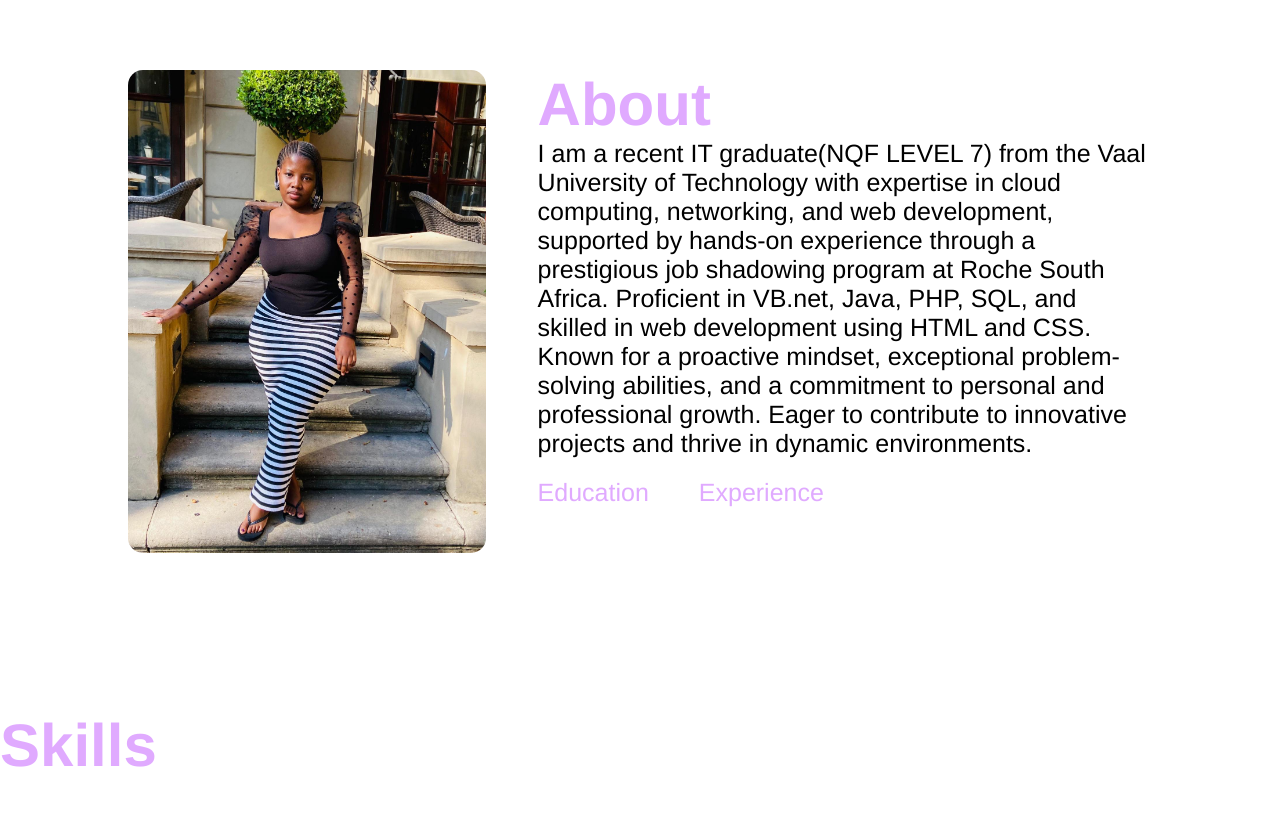
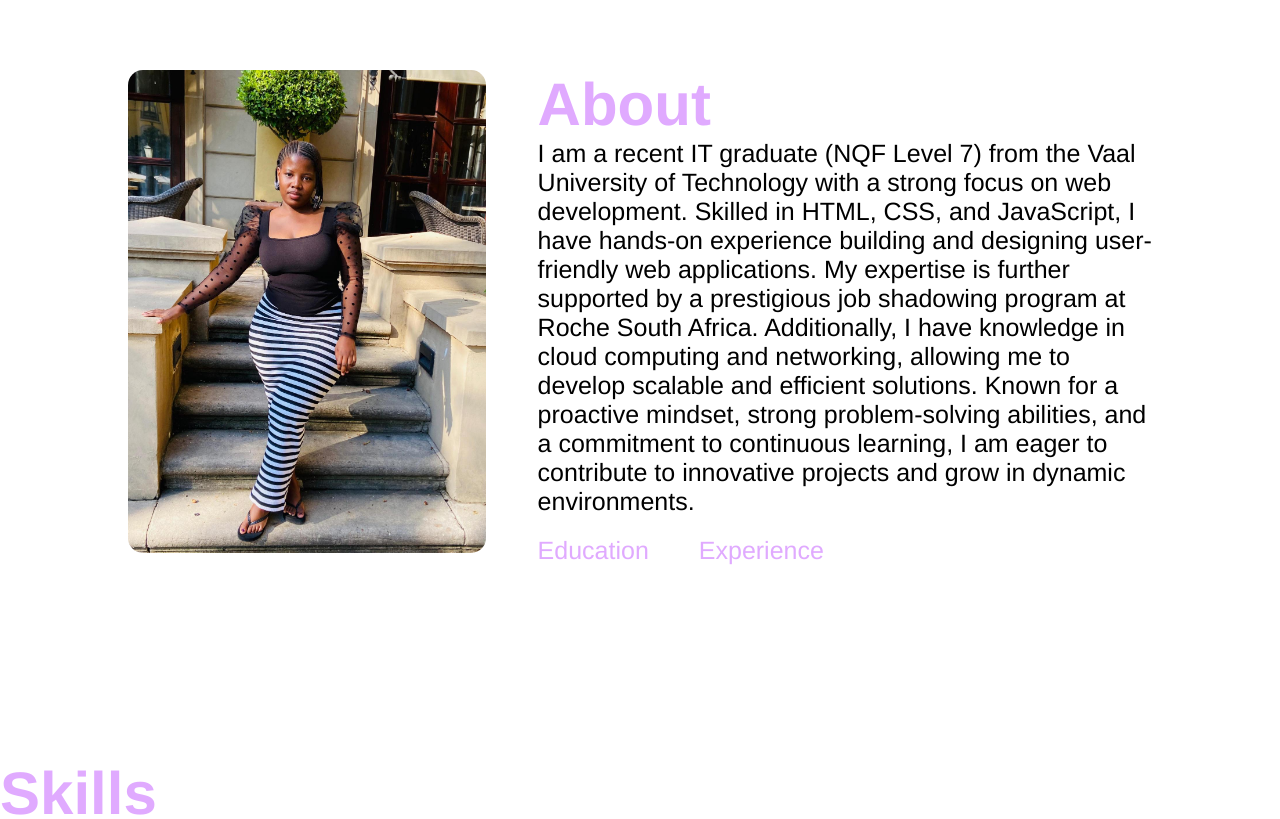
Before and after one commit to Isamonyeseala/Isabella-s-Personal-Portfolio, a plain HTML site: page index.html in a window 1280 px wide. Shown: the part 820-1639 px from the top of the page. Drawn offline with Linux system fonts and the light colour scheme.

Commit message:
Update index.html
Added new information about me

```diff
--- a/index.html
+++ b/index.html
@@ -47,25 +47,18 @@
                 </div>
                 <div class="about-col-2">
                     <h1 class="sub-title">About</h1>
-                    <p>I am a recent IT graduate(NQF LEVEL 7) from the Vaal University of Technology with expertise in
-                        cloud computing, networking, and web development, supported by hands-on experience through a
-                        prestigious job shadowing program at Roche South Africa. Proficient in VB.net, Java, PHP, SQL,
-                        and skilled in web development using HTML and CSS. Known for a proactive mindset, exceptional
-                        problem-solving abilities, and a commitment to personal and professional growth. Eager to
-                        contribute to innovative projects and thrive in dynamic environments.</p>
+                    <p>I am a recent IT graduate (NQF Level 7) from the Vaal University of Technology with a strong
+                        focus on web development. Skilled in HTML, CSS, and JavaScript, I have hands-on experience
+                        building and designing user-friendly web applications. My expertise is further supported by a
+                        prestigious job shadowing program at Roche South Africa. Additionally, I have knowledge in cloud
+                        computing and networking, allowing me to develop scalable and efficient solutions. Known for a
+                        proactive mindset, strong problem-solving abilities, and a commitment to continuous learning, I
+                        am eager to contribute to innovative projects and grow in dynamic environments.</p>
 
                     <div class="tab-titles">
-                        <!---------<p class="tab-links active-link" onclick="opentab('skills')">Skills</p>------------>
                         <p class="tab-links" onclick="opentab('Education')">Education</p>
                         <p class="tab-links" onclick="opentab('Experience')">Experience</p>
                     </div>
-                    <!-----------<div class="tab-contents active-tab" id="skills">
-                        <ul>
-                            <li><span>Web Developer</span><br>Designing Web Page</li>
-                            <li><span>skill 2</span><br>Designing Web Page</li>
-                            <li><span>skill 3</span><br>Designing Web Page</li>
-                        </ul>
-                    </div>----------------->
                     <div class="tab-contents" id="Experience">
                         <ul>
                             <li><span>2024-CURRENT</span><br>
@@ -178,7 +171,8 @@
                         <img src="images/Isabella MON - Portfolio - Google Chrome 2025_02_17 10_24_41.png">
                         <div class="layer">
                             <h3>Coursera Portfolio</h3>
-                            <p>This is the first ever portfolio i did on Coursera before completing the Web Dev course.</p>
+                            <p>This is the first ever portfolio i did on Coursera before completing the Web Dev course.
+                            </p>
                             <a href="#"><i class="fa-solid fa-arrow-up-right-from-square"></i></a>
                         </div>
                     </div>
```
